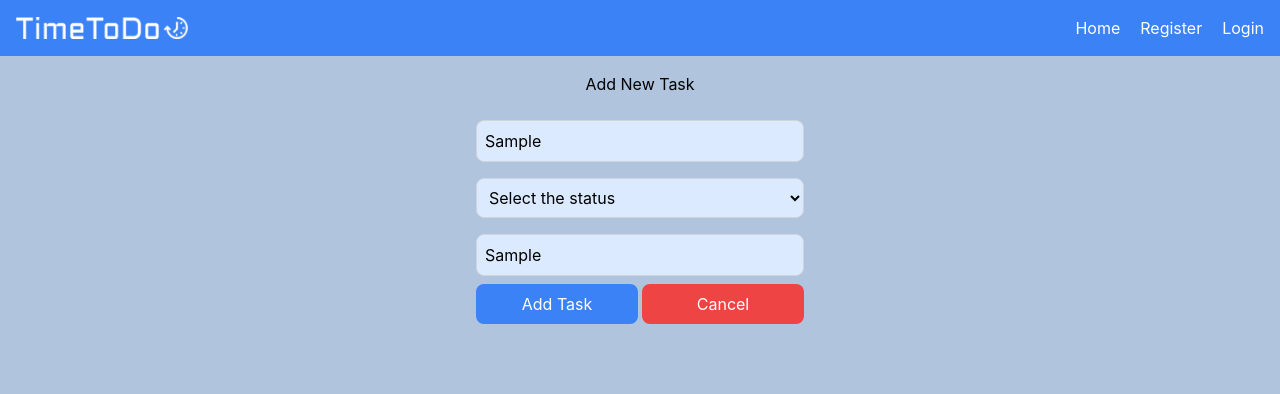
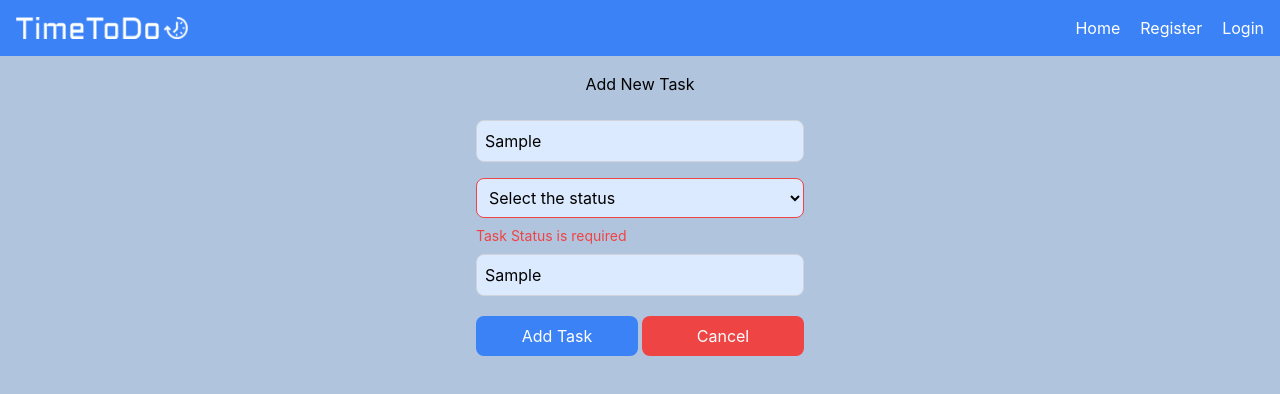
Before and after one commit to LuisSerapicos/TimeToDo, a React (Create React App) app in the folder TimeToDoClient/time-to-do/: page /add-task in a window 1280 px wide. Both pictures are taken after typing "Sample", "Sample" into the empty fields and a click on the button "Add Task". Shown: the top 394 px of the page. Built offline with nearby package versions, Linux system fonts and the light colour scheme; no server answers.

Commit message:
Added form validation when adding or editing tasks.

```diff
--- a/TimeToDoClient/time-to-do/src/components/context/index.jsx
+++ b/TimeToDoClient/time-to-do/src/components/context/index.jsx
@@ -11,9 +11,10 @@ export default function GlobalState({ children }) {
     const [isEdit, setIsEdit] = useState(false)
     const [modalIsOpen, setModalIsOpen] = useState(false);
     const [currentTodo, setCurrentTodo] = useState(null);
+    const [formErrors, setFormErrors] = useState({})
 
     return (
-        <GlobalContext.Provider value={ {formData, setFormData, todoList, setTodoList, loading, setLoading, isEdit, setIsEdit, modalIsOpen, setModalIsOpen, currentTodo, setCurrentTodo} }>
+        <GlobalContext.Provider value={ {formData, setFormData, todoList, setTodoList, loading, setLoading, isEdit, setIsEdit, modalIsOpen, setModalIsOpen, currentTodo, setCurrentTodo, formErrors, setFormErrors} }>
         {children}
         </GlobalContext.Provider>
     );
--- a/TimeToDoClient/time-to-do/src/components/pages/add-task/add-task.jsx
+++ b/TimeToDoClient/time-to-do/src/components/pages/add-task/add-task.jsx
@@ -5,12 +5,19 @@ import axios from 'axios';
 
 
 export default function AddTask() {
-    const { formData, setFormData, setLoading, isEdit, setIsEdit } = useContext(GlobalContext)
+    const { formData, setFormData, setLoading, isEdit, setIsEdit, formErrors, setFormErrors } = useContext(GlobalContext)
     const navigate = useNavigate()
     const location = useLocation()
 
     async function handleSaveTask() {
         setLoading(true);
+
+        const errors = validateFormData(formData)
+        if (Object.keys(errors).length > 0) {
+            setFormErrors(errors)
+            setLoading(false)
+            return
+        }
 
         try {
             const response = !isEdit ? await axios.post('http://localhost:8080/api/v1/tasks', {
@@ -45,6 +52,22 @@ export default function AddTask() {
         navigate('/')
     }
 
+    function validateFormData(data) {
+        let errors = {}
+
+        if (data.name.length < 3) {
+            errors.name = 'Task Name should have at least 3 characters'
+        }
+        if (data.description.length < 3) {
+            errors.description = 'Task Description should have at least 3 characters'
+        }
+        if (data.status === "") {
+            errors.status = 'Task Status is required'
+        }
+        console.log(errors)
+        return errors
+    }
+
     useEffect(() => {
         if (location.state) {
             const { currentTodo } = location.state
@@ -56,7 +79,9 @@ export default function AddTask() {
                 description: currentTodo.description
             })
         }
+        setFormErrors({})
     }, [location])
+
 
 
     return (
@@ -67,15 +92,18 @@ export default function AddTask() {
                 }
             </h2>
             <div className="flex flex-col m-4">
-                <input type="text" placeholder="Task Name" className="bg-blue-100 border border-gray-300 p-2 my-2 rounded-lg" value={formData.name} onChange={(e) => setFormData({...formData, name: e.target.value})} />
-                <select className="bg-blue-100 border border-gray-300 p-2 my-2 rounded-lg" value={formData.status} onChange={(e) => setFormData({...formData, status: e.target.value})}>
+                <input type="text" placeholder="Task Name" className={`bg-blue-100 border ${formErrors.name ? 'border-red-500' : 'border-gray-300'} p-2 my-2 rounded-lg`} value={formData.name} onChange={(e) => setFormData({...formData, name: e.target.value})} />
+                {formErrors.name && <p className="text-red-500 text-sm text-left">{formErrors.name}</p>}
+                <select className={`bg-blue-100 border ${formErrors.status ? 'border-red-500' : 'border-gray-300'} p-2 my-2 rounded-lg`} value={formData.status} onChange={(e) => setFormData({...formData, status: e.target.value})}>
                     <option value="">Select the status</option>
                     <option value="TODO">To Do</option>
                     <option value="DOING">Doing</option>
                     <option value="DONE">Done</option>
                 </select>
-                <input type="text" placeholder="Task Description" className="bg-blue-100 border border-gray-300 p-2 my-2 rounded-lg" value={formData.description} onChange={(e) => setFormData({...formData, description: e.target.value})} />
-                <div className="flex w-full justify-between">
+                {formErrors.status && <p className="text-red-500 text-sm text-left">{formErrors.status}</p>}
+                <input type="text" placeholder="Task Description" className={`bg-blue-100 border ${formErrors.description ? 'border-red-500' : 'border-gray-300'} p-2 my-2 rounded-lg`} value={formData.description} onChange={(e) => setFormData({...formData, description: e.target.value})} />
+                {formErrors.description && <p className="text-red-500 text-sm text-left">{formErrors.description}</p>}
+                <div className="flex w-full justify-between mt-3">
                     <button className="w-full mr-1 bg-blue-500 text-white p-2 rounded-lg" onClick={handleSaveTask}>
                         {
                             isEdit ? "Edit Task" : "Add Task"
```
